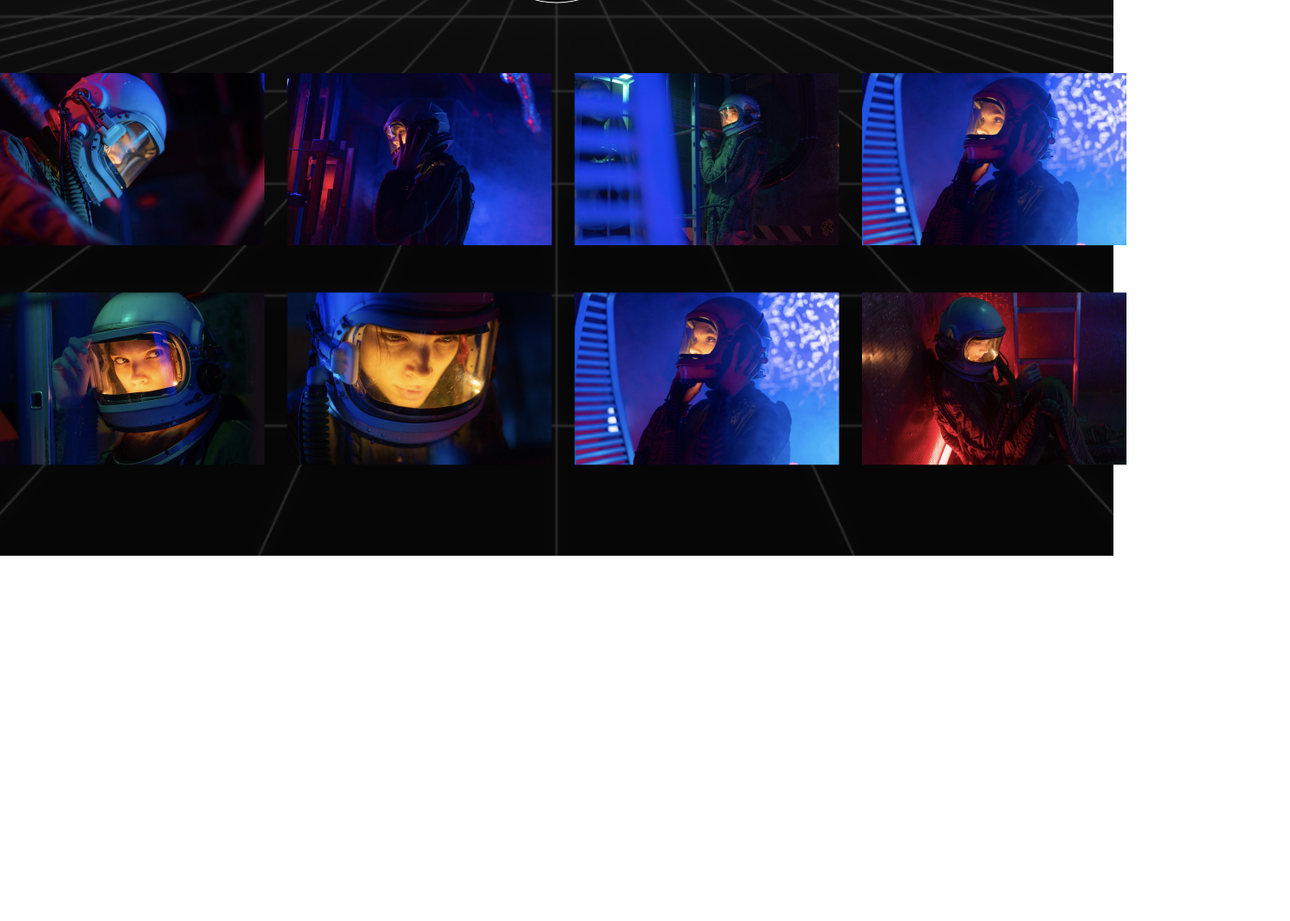
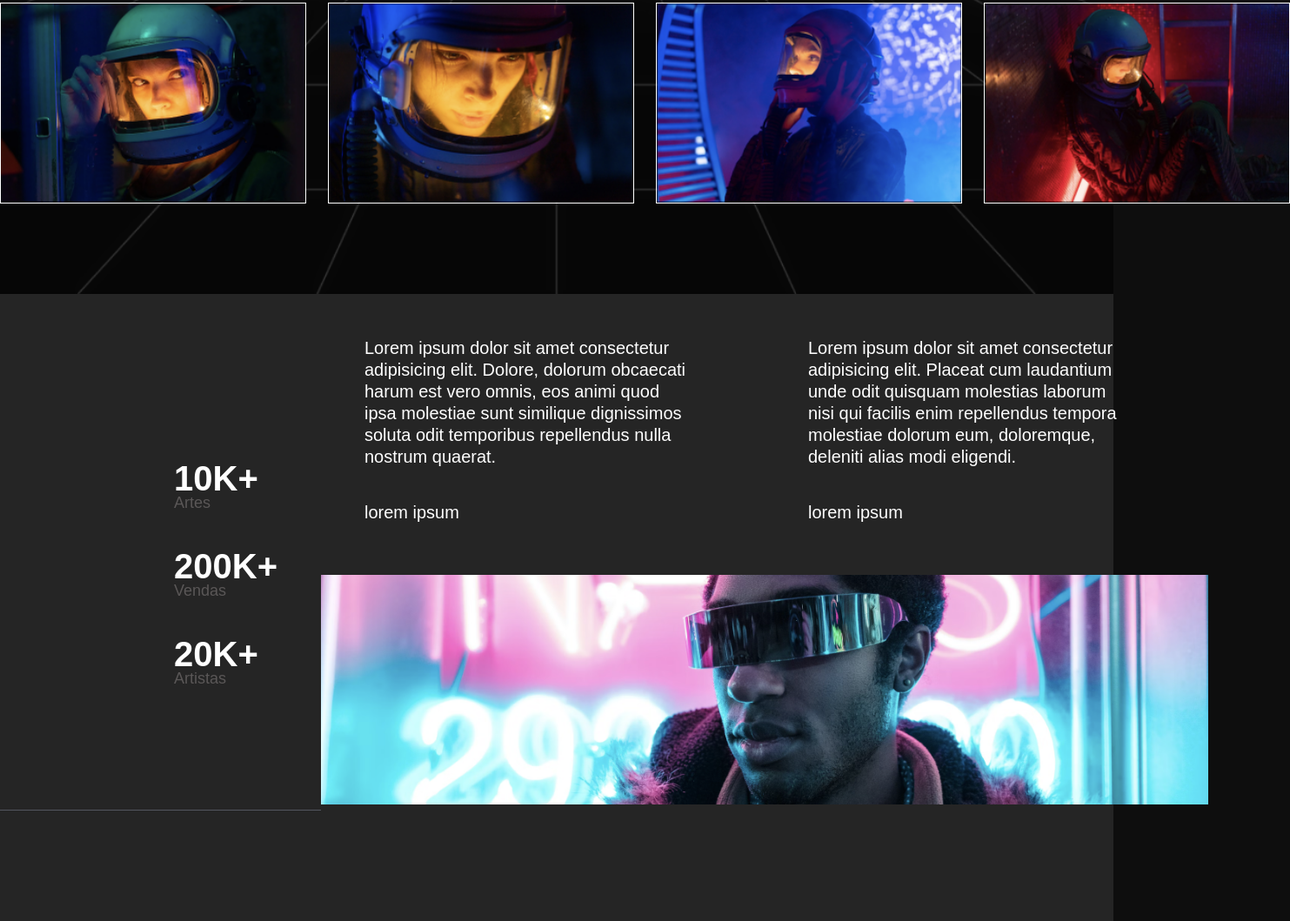
Before and after one commit to Luc4Souza/RocketNFTs, a plain HTML site: page index.html in a window 1280 px wide. Shown: the part 900-1959 px from the top of the page at 87% size, 1483 px wide, since content can reach past the window. Before the commit the page ends 1539 px from the top, so only its background shows below. Drawn offline with Linux system fonts and the light colour scheme.

Commit message:
atualização

```diff
--- a/index.html
+++ b/index.html
@@ -5,7 +5,7 @@
     <meta http-equiv="X-UA-Compatible" content="IE=edge">
     <meta name="viewport" content="width=device-width, initial-scale=1.0">
     <link rel="stylesheet" href="style.css">
-    <link rel="stylesheet" href="responsivo.css">
+    <link rel="stylesheet" href="responsivo">
     <title>Document</title>
 </head>
 <body>
@@ -66,5 +66,36 @@
         </div>
     </header>
 
+    <main>
+        <aside>
+            <div class="aside-container">
+                <div class="numbers">
+                    <h3>10K+</h3>
+                    <span>Artes</span>
+
+                    <h3>200K+</h3>
+                    <span>Vendas</span>
+
+                    <h3>20K+</h3>
+                    <span>Artistas</span>
+                </div>
+                <div class="conteudo">
+                    <div class="card-box">
+                        <div class="card1">
+                            <p>Lorem ipsum dolor sit amet consectetur adipisicing elit. Dolore, dolorum obcaecati harum est vero omnis, eos animi quod ipsa molestiae sunt similique dignissimos soluta odit temporibus repellendus nulla nostrum quaerat.</p>
+                            <span>lorem ipsum</span>
+                        </div>
+                        <div class="card1">
+                            <p>Lorem ipsum dolor sit amet consectetur adipisicing elit. Placeat cum laudantium unde odit quisquam molestias laborum nisi qui facilis enim repellendus tempora molestiae dolorum eum, doloremque, deleniti alias modi eligendi.
+                            </p>
+                            <span>lorem ipsum</span>
+                        </div>
+                    </div>
+                    <img src="imagens/banner.png" alt="">
+                </div>
+            </div>
+        </aside>
+    </main>
+
 </body>
 </html>
--- a/responsivo.css
+++ b/responsivo.css
@@ -9,7 +9,6 @@
     }
     .nav > .list{
         position: relative;
-        top: 50px;
         margin: auto;
     }
     .meta-mask{
@@ -34,10 +33,10 @@
     display: block;
         margin: auto;
     }
+    .nav-gallery{
+        margin: auto;
+    }
     .list1-gallery{
-        display: none;
+        flex-direction: column;
     }
-    .linha1{
-
 }
-}
--- a/style.css
+++ b/style.css
@@ -15,6 +15,9 @@
     box-sizing: content-box;
 }
 
+body{
+    background-color: var(--body-background);
+}
 header{
     background-image: url(imagens/background.png);
     background-repeat: no-repeat;
@@ -25,11 +28,10 @@ header{
 .nav{
     top: 50px;
     position: relative;
-    max-width: 1340px;
-
+    max-width: 100%;
     margin: auto;
     display: flex;
-    justify-content: space-between;
+    justify-content: space-around;
 }
 .list{
     display: flex;
@@ -70,8 +72,8 @@ li > a{
 
 .info-nav{
     position: relative;
-    max-width: 1340px;
-    justify-content: space-between;
+    max-width: 100%;
+    justify-content: space-around;
     margin: auto;
     top: 150px;
     display: flex;
@@ -122,7 +124,8 @@ li > a{
 .nav-gallery > .list1-gallery{
     max-width: 1320px;
     margin: auto;
-    margin-top: 230px;
+    margin-top: 250px;
+    padding-bottom: 100px;
     display: flex;
 }
 .list1-gallery > li{
@@ -138,3 +141,83 @@ li > a{
  .list2-gallery > li{
     margin-right: 25px;
 }
+li > img{
+    border: 1px solid white;
+    width: 350px;
+}
+
+
+
+
+.aside-container{
+    max-width: 1440px;
+    position: relative;
+    margin: auto;
+    background-color: var(--card-color);
+    display: flex;
+    padding-top: 100px;
+}
+.numbers{
+    color: var(--text-color);
+    margin-right: 250px;
+    margin-bottom: 300px;
+
+}
+.numbers::after {
+    background-color: #82879980;
+    content: "";
+    display: inline-block;
+    height: 1px;
+    position: relative;
+    vertical-align: middle;
+    align-items: center;
+    width: 310%;
+    top: 181px;
+}
+.numbers > h3 {
+    font-family: 'Montserrat', sans-serif;
+    font-size: 40px;
+    font-weight: bold;
+    position: relative;
+    left: 200px;
+    margin-bottom: 35px;
+    top: 90px;
+}
+.numbers > span{
+    top: 50px;
+    font-family: 'Montserrat', sans-serif;
+    left: 200px;
+    position: relative;
+    font-weight: 500;
+    color: var(--subtitle-color);
+    font-size: 18px;
+}
+
+.card-box{
+
+    display: flex;
+}
+
+.card1{
+    font-family:  'Montserrat', sans-serif;
+    color: var(--text-color);
+    position: relative;
+    width: 370px;
+    margin-left: 50px;
+    margin-right: 90px;
+    top: -50px;
+}
+.card1 > p{
+    font-size: 20px;
+    line-height: 25px;
+}
+.card1 > span{
+    position: relative;
+    font-size: 20px;
+    top: 40px;
+}
+.conteudo > img{
+    position: relative;
+    top: 50px;
+    width: 100%;
+}
```
